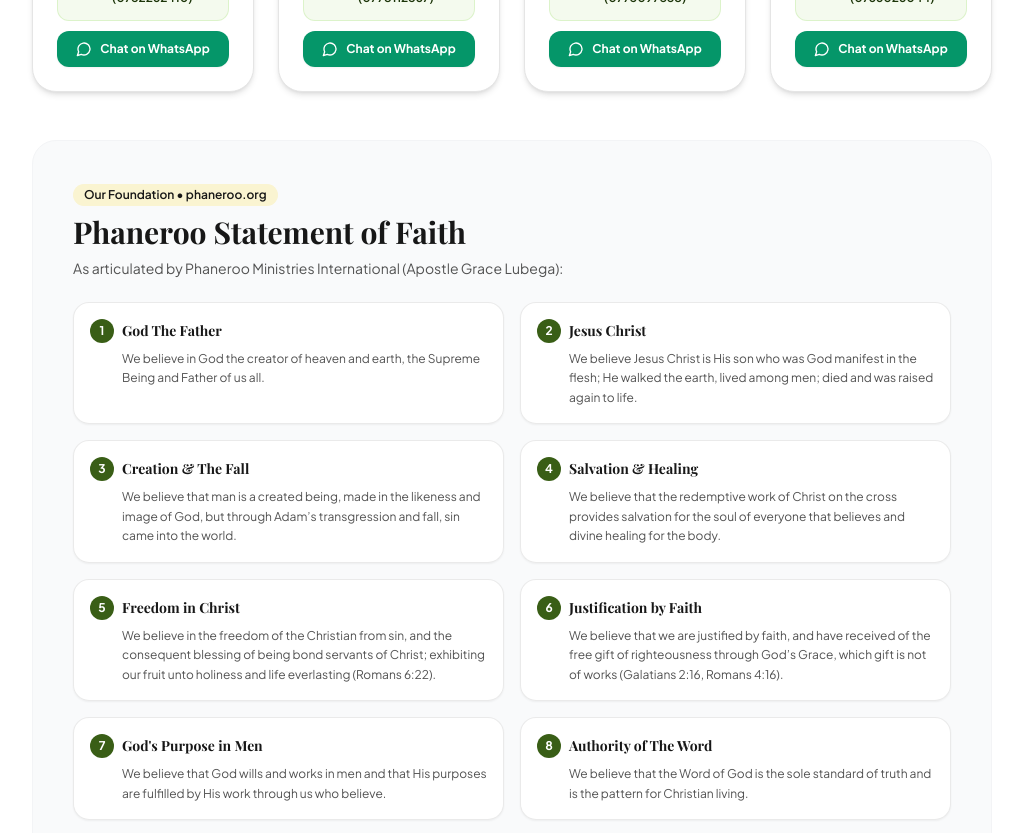
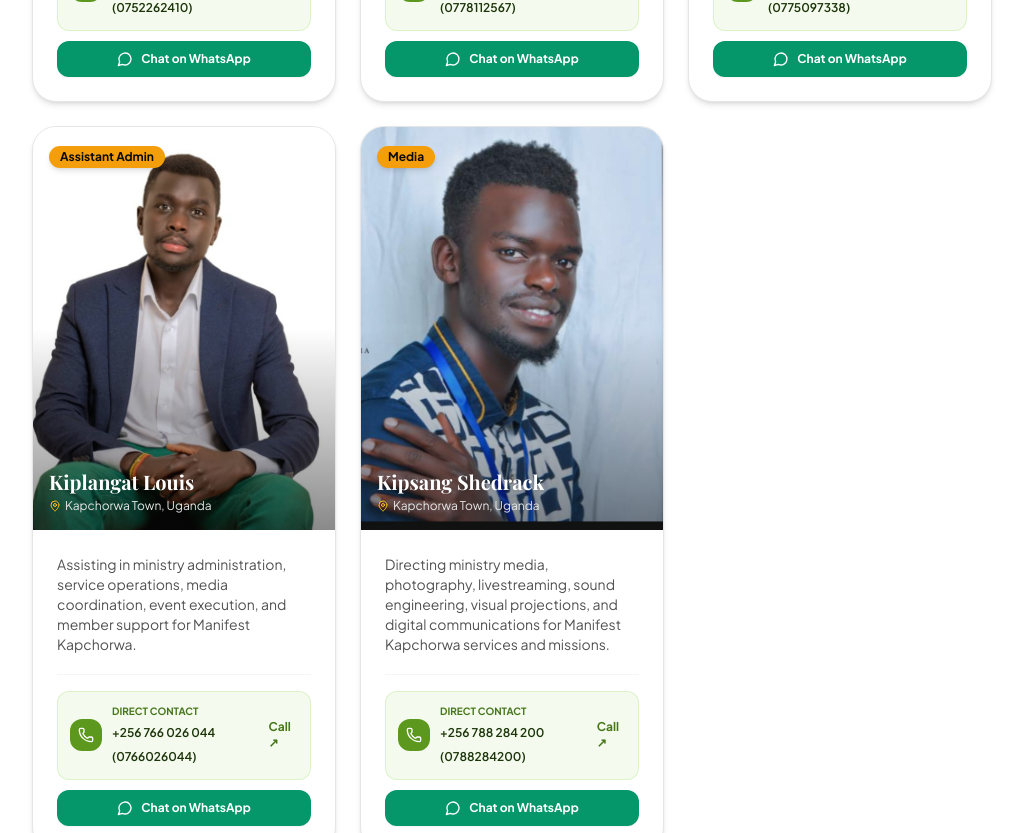
Before and after one commit to ChemayekAbraham/manifestkapchorwa, a Next.js app: page /about in a window 1280 px wide. Shown: the part 1480-2313 px from the top of the page, without its empty margins (128-1151 px from the left). Built offline with nearby package versions, Linux system fonts and the light colour scheme; no server answers; the database is empty; a web font is replaced by a local one.

Commit message:
feat: add Kipsang Shedrack (Media) to Ministry Leadership team

```diff
--- a/components/public/leadership-section.tsx
+++ b/components/public/leadership-section.tsx
@@ -55,6 +55,16 @@
     bio: "Assisting in ministry administration, service operations, media coordination, event execution, and member support for Manifest Kapchorwa.",
     location: "Kapchorwa Town, Uganda",
   },
+  {
+    id: "kipsang-shedrack",
+    name: "Kipsang Shedrack",
+    role: "Media",
+    phone: "+256788284200",
+    phoneFormatted: "+256 788 284 200 (0788284200)",
+    imageUrl: "/images/team/kipsang-shedrack.jpg",
+    bio: "Directing ministry media, photography, livestreaming, sound engineering, visual projections, and digital communications for Manifest Kapchorwa services and missions.",
+    location: "Kapchorwa Town, Uganda",
+  },
 ];
 
 export function LeadershipSection() {
@@ -70,7 +80,7 @@
         </p>
       </div>
 
-      <div className="grid grid-cols-1 sm:grid-cols-2 lg:grid-cols-4 gap-6 max-w-7xl mx-auto w-full">
+      <div className="grid grid-cols-1 sm:grid-cols-2 lg:grid-cols-3 gap-6 max-w-6xl mx-auto w-full">
         {TEAM_MEMBERS.map((member) => (
           <div
             key={member.id}
```
Also changed, not shown: public/images/team/kipsang-shedrack.jpg (added).
